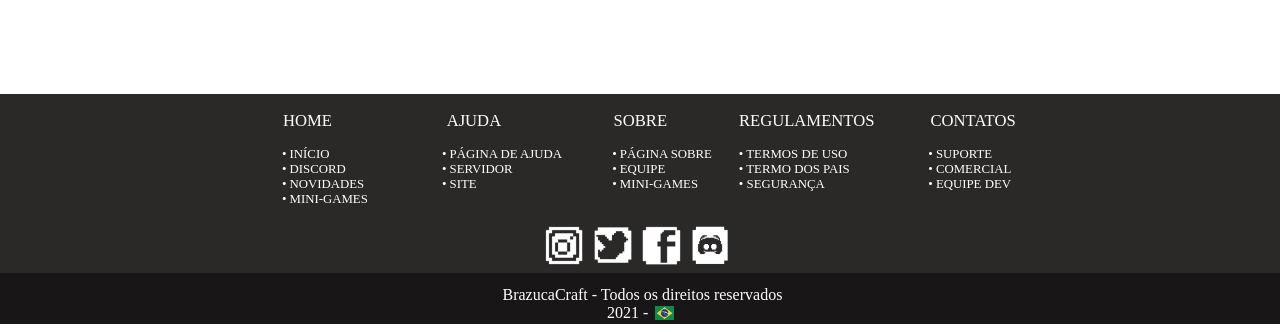
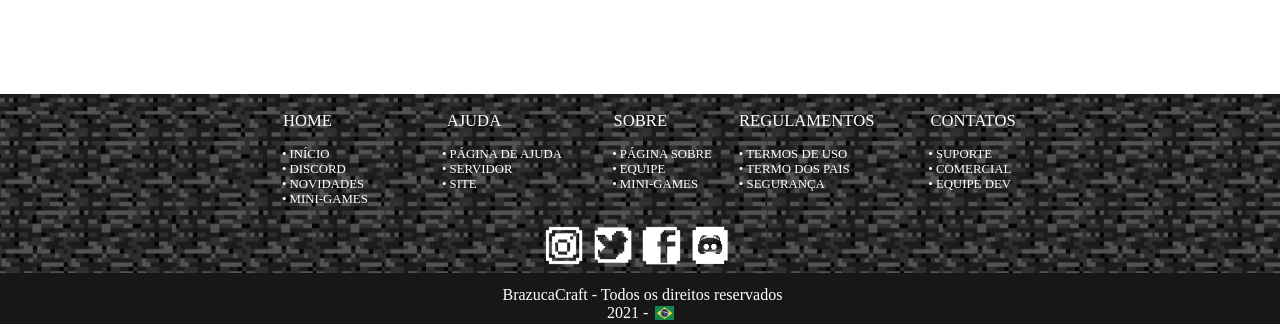
Before and after one commit to gbaierski/BrazucaCraft, a PHP site: page /app/view/home.php in a window 1280 px wide. Shown: the part 603-935 px from the top of the page. Run offline with PHP 8.4, Linux system fonts and the light colour scheme.

Commit message:
Mudar background e animar ícones no rodapé

```diff
--- a/assets/css/rodape.css
+++ b/assets/css/rodape.css
@@ -16,6 +16,9 @@
     background-color: rgb(43, 40, 40);
     float: left;
     text-align: center;
+    background-image: url('../img/rodape.jpg');
+    background-repeat: no-repeat;
+    background-size: cover;
 }
 
 .colunas-rodape {
@@ -89,6 +92,12 @@
     margin-left: 0.5vw;
 }
 
+.redeSocial-rodape:hover {
+
+    transform: scale(0.95);
+    transition: transform .28s;
+}
+
 /* ---- ids ---- */
 
 #final-rodape {
```
Also changed, not shown: assets/img/rodape.jpg (added).
